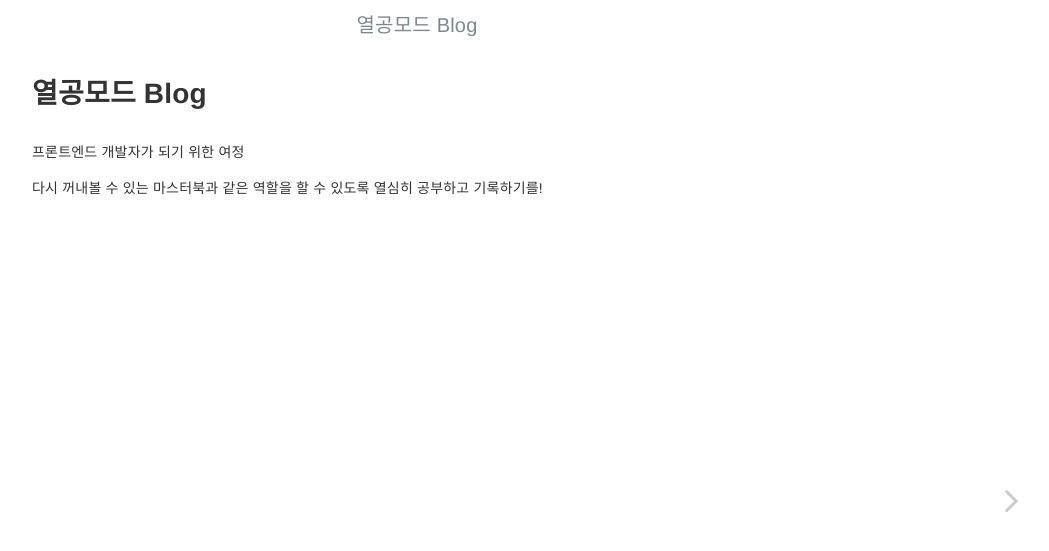
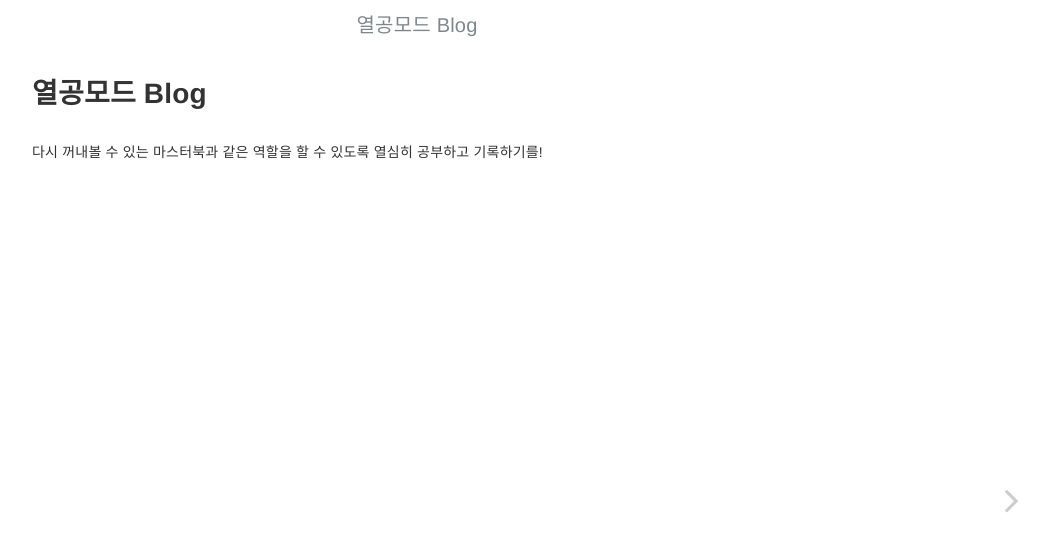
Before and after one commit to lovurself/lovurself.github.io, a Jekyll site: the page built from index.md, in a window 1280 px wide. Shown: the top 551 px of the page, without its empty margins (223-1272 px from the left). Built offline with Jekyll 4.4.1, drawn with Linux system fonts in a browser that asks for light colours.

Commit message:
Update index.md

```diff
--- a/index.md
+++ b/index.md
@@ -2,7 +2,6 @@
 layout: home
 ---
 
-프론트엔드 개발자가 되기 위한 여정
 
 다시 꺼내볼 수 있는 마스터북과 같은 역할을 할 수 있도록
 열심히 공부하고 기록하기를!
```
